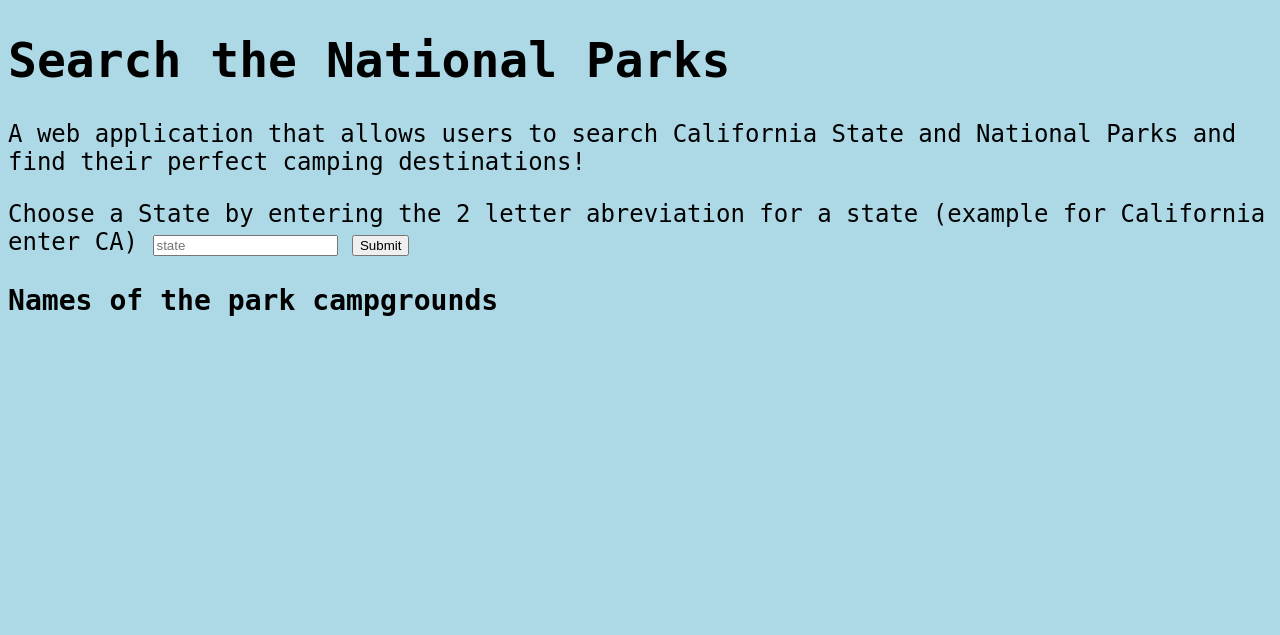
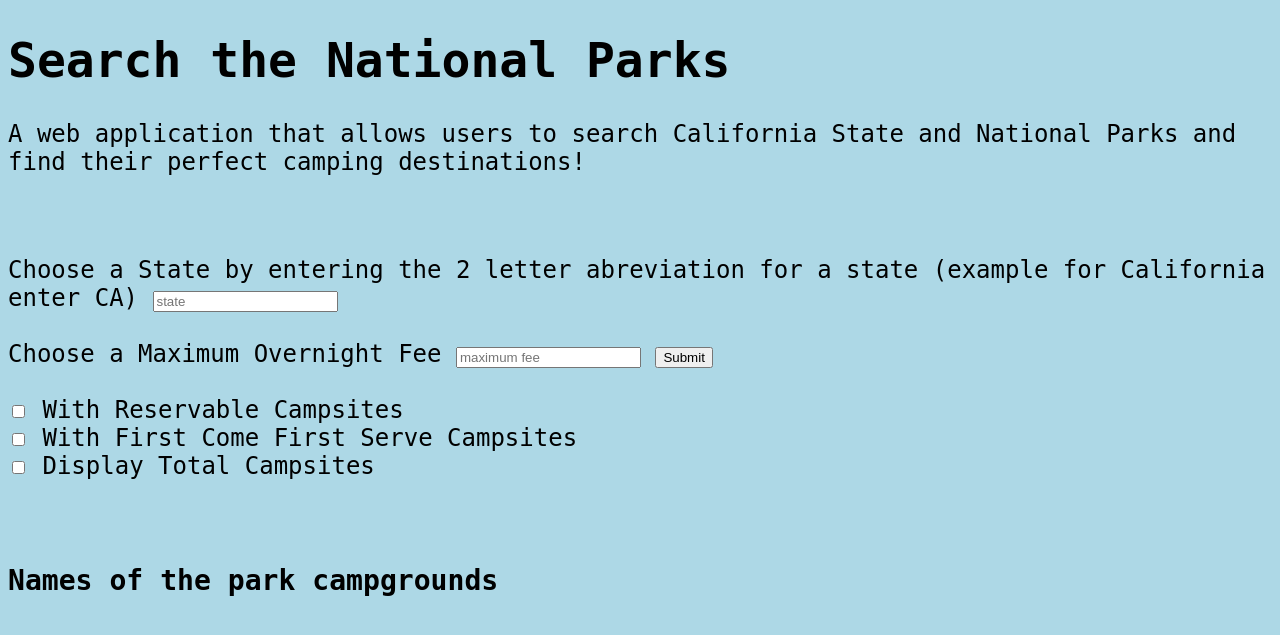
Before and after one commit to jamiemancini/FinalProject, a Flask app: page /search in a window 1280 px wide. Shown: the top 635 px of the page. Run offline with Flask 2, Linux system fonts and the light colour scheme.

Commit message:
added fees search feature

```diff
--- a/Static/fetch-app.js
+++ b/Static/fetch-app.js
@@ -1,57 +1,36 @@
-
-//example https://developer.nps.gov/api/v1/campgrounds?stateCode=CA&api_key=************SECRET****************
-
-// import os
-
-//do I need import os for the secret KEY to be accessble
-//my secret key is in secrets.sh YES!
-
-//function showResults will put the results on search_results.html
-//for now just a list of the park names
-
-//still need to sort by amenities
-//get API working so that names of parks can be displayed
-//"name":"Anacapa Island Campground"
-//name is the key for the value of the name of the campsite
 
 function showResults(results) {
     console.log(results);
-    //javascript for turning a json into a dictionary
-    // const dic = JSON.parse(results);
-    console.log(results.name);
+    const maxFeeSelected=Number(document.querySelector('#max_fees').value);
+    console.log(maxFeeSelected);
     const stateDiv = document.querySelector('#campgrounds-go-here');
     // clear anything currently in the div
     stateDiv.innerHTML =null;
 
     //loop through to find the names of each campground
-    for (const parkName of results.data) {
+    for (const parkName of results.data)
+    if (parkName.fees[0]['cost']< maxFeeSelected || maxFeeSelected==="")
+    {
         document
             .querySelector('#campgrounds-go-here')
-            .insertAdjacentHTML("beforeend", `<li>${parkName.name}</li>`);
+            .insertAdjacentHTML("beforeend", `<li>${parkName.name}: $${parkName.fees[0]['cost']} per night</li>`);
 
-            //is {parkName.name} accessing the name? how do I try it out?
     }
 
 }
 //debugger
 
+//requesting from the NPS API the campgrounds in the selected state
 document.querySelector('#state-form').addEventListener('submit', (event) => {
-    //do I need to prevent the form from triggering a page load?
     event.preventDefault();
 
-    //get the 2 letter state code entered in by the user
     const stateSelected=document.querySelector('#US_state').value;
-    //gets all the campgrounds in the state
-    //'https://developer.nps.gov/api/v1/campgrounds?stateCode=${stateSelected}&api_key=${API_KEY}'
 
-    //need to have the serve put in the request to the API
-    //need to pass the state code to the server
-    //where does json information go when retrieved from the server
+
 const url = `http://localhost:5000/search_state?state=${stateSelected}`;
 
 fetch(url, {
     method: "GET",
-
 })
     .then(response => response.json())
     .then(apiResponse => {
--- a/Templates/search.html
+++ b/Templates/search.html
@@ -8,27 +8,33 @@
 <p>A web application that allows users
     to search California State and National Parks
     and find their perfect camping destinations!</p>
+    <br></br>
 
-    <!-- <form action="/">
-        <label for="park">Choose a park</label>
-        <select name="park" id="park"> -->
-          <!-- this should loop through the parks to create the list  -->
-          <!-- https://fellowship.hackbrightacademy.com/materials/serpt6/homework/skills-3-solution/ -->
-            <!-- see example from skills 3 solution -->
-        <!-- </select>
-        <br><br>
-        <input type="submit" value="Submit">
-      </form> -->
-
-      <!-- user enters the 2 letter state code -->
-      <!-- that 2 letter state code will be used to fetch information from the API -->
       <form id="state-form" >
         <label for="state">Choose a State by entering the 2 letter
                       abreviation for a state
                         (example for California enter CA) </label>
         <input type="text" id="US_state" name="state" placeholder="state">
+
+          <br> </br>
+
+        <label for="fees">Choose a Maximum Overnight Fee</label>
+        <input type="text" id="max_fees" name="fees" placeholder="maximum fee">
+
+
         <input type="submit">
-      </form>
+
+        <br> </br>
+
+
+  <input type="checkbox" id="reservable_campsites" name="reservable_campsites" value="reservable_campsites">
+  <label for="reservable_campsites">With Reservable Campsites</label><br>
+  <input type="checkbox" id="first_come_campsites" name="first_come_campsites" value="first_come_campsites">
+  <label for="first_come_campsites">With First Come First Serve Campsites</label><br>
+  <input type="checkbox" id="total_campsites" name="total_campsites" value="total_campsites">
+  <label for="total_campsites">Display Total Campsites</label>
+</form>
+      <br> </br>
 
       <h3>Names of the park campgrounds</h3>
       <div id="campgrounds-go-here"></div>
--- a/server.py
+++ b/server.py
@@ -6,13 +6,11 @@ from flask import Flask, render_template, request, jsonify
 
 
 import requests
-#commented out above bec/
-# ModuleNotFoundError: No module named 'requests'
-#tried: pip3 install requests in terminal
+
 
 app = Flask(__name__)
 app.secret_key = 'SECRETSECRETSECRET'
-# app.jinja_env.undefined=StrictUndefined
+
 
 API_KEY = os.environ['NPS_KEY']
 print(API_KEY)
@@ -31,34 +29,22 @@ def search():
     """returns the search page"""
 
     return render_template ("search.html")
-    #search is where the user will search using the API to find campsites that meet specific criteria
 
 
-#should I be using state, because the input of my form has value="state"
+
 @app.route('/search_state')
 def find_campgrounds():
     """Search for campgrounds on NPS"""
 
-    #is this getting it from the form, where the value is state
     state = request.args.get('state', '')
 
-
-    url = f'https://developer.nps.gov/api/v1/campgrounds?stateCode={state}&api_key={API_KEY}'
-    print(url)
+    url = f'https://developer.nps.gov/api/v1/campgrounds?stateCode={state}&limit=100&api_key={API_KEY}'
 
     response = requests.get(url)
 
     data = response.json()
-    print(data)
 
     return data
-
-
-# @app.route('/create_user')
-
-
-# @app.route('/login')
-
 
 
 if __name__ == "__main__":
```
Also changed, not shown: Templates/search_results.html (+4 -4 lines).
